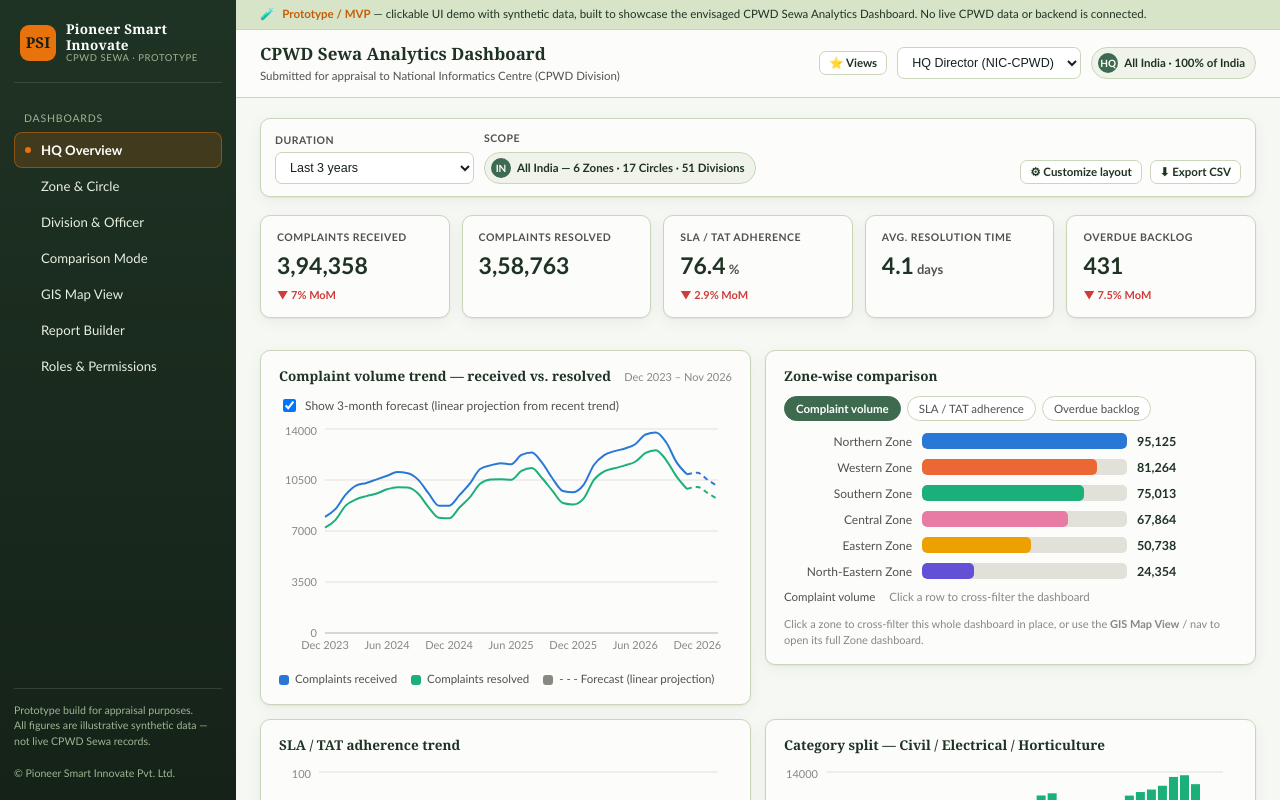
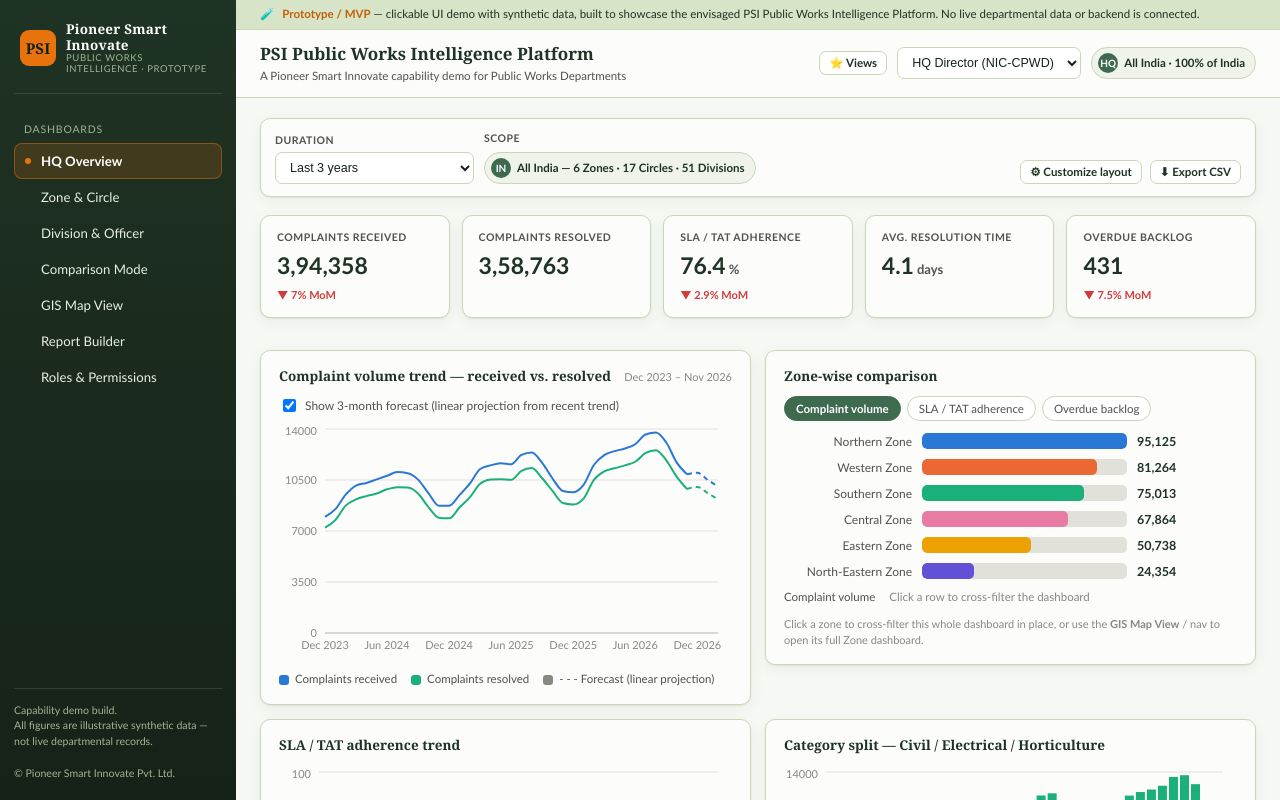
Before and after one commit to PioneerSmart/cpwd-sewa-dashboard-prototype, a Next.js app: page / in a window 1280 px wide. Shown: the top 800 px of the page. Built offline with nearby package versions, Linux system fonts and the light colour scheme.

Commit message:
Rebrand: sidebar/topbar/shell copy

```diff
--- a/src/components/Logo.tsx
+++ b/src/components/Logo.tsx
@@ -17,7 +17,7 @@ export function SidebarBrand() {
       <div className="sidebar-brand-mark">PSI</div>
       <div className="sidebar-brand-text">
         <div className="pname">Pioneer Smart Innovate</div>
-        <div className="ptag">CPWD Sewa · Prototype</div>
+        <div className="ptag">Public Works Intelligence · Prototype</div>
       </div>
     </div>
   );
--- a/src/components/Shell.tsx
+++ b/src/components/Shell.tsx
@@ -66,9 +66,9 @@ export function Shell({
           );
         })}
         <div className="sidebar-footer">
-          Prototype build for appraisal purposes.
+          Capability demo build.
           <br />
-          All figures are illustrative synthetic data — not live CPWD Sewa records.
+          All figures are illustrative synthetic data — not live departmental records.
           <br />
           <br />
           © Pioneer Smart Innovate Pvt. Ltd.
@@ -79,15 +79,15 @@ export function Shell({
         <div className="demo-banner">
           <span>🧪</span>
           <span>
-            <b>Prototype / MVP</b> — clickable UI demo with synthetic data, built to showcase the envisaged CPWD Sewa
-            Analytics Dashboard. No live CPWD data or backend is connected.
+            <b>Prototype / MVP</b> — clickable UI demo with synthetic data, built to showcase the envisaged PSI
+            Public Works Intelligence Platform. No live departmental data or backend is connected.
           </span>
         </div>
 
         <div className="topbar">
           <div className="topbar-title">
-            <h1>CPWD Sewa Analytics Dashboard</h1>
-            <span className="sub">Submitted for appraisal to National Informatics Centre (CPWD Division)</span>
+            <h1>PSI Public Works Intelligence Platform</h1>
+            <span className="sub">A Pioneer Smart Innovate capability demo for Public Works Departments</span>
           </div>
           <div className="topbar-right">
             <select
```
